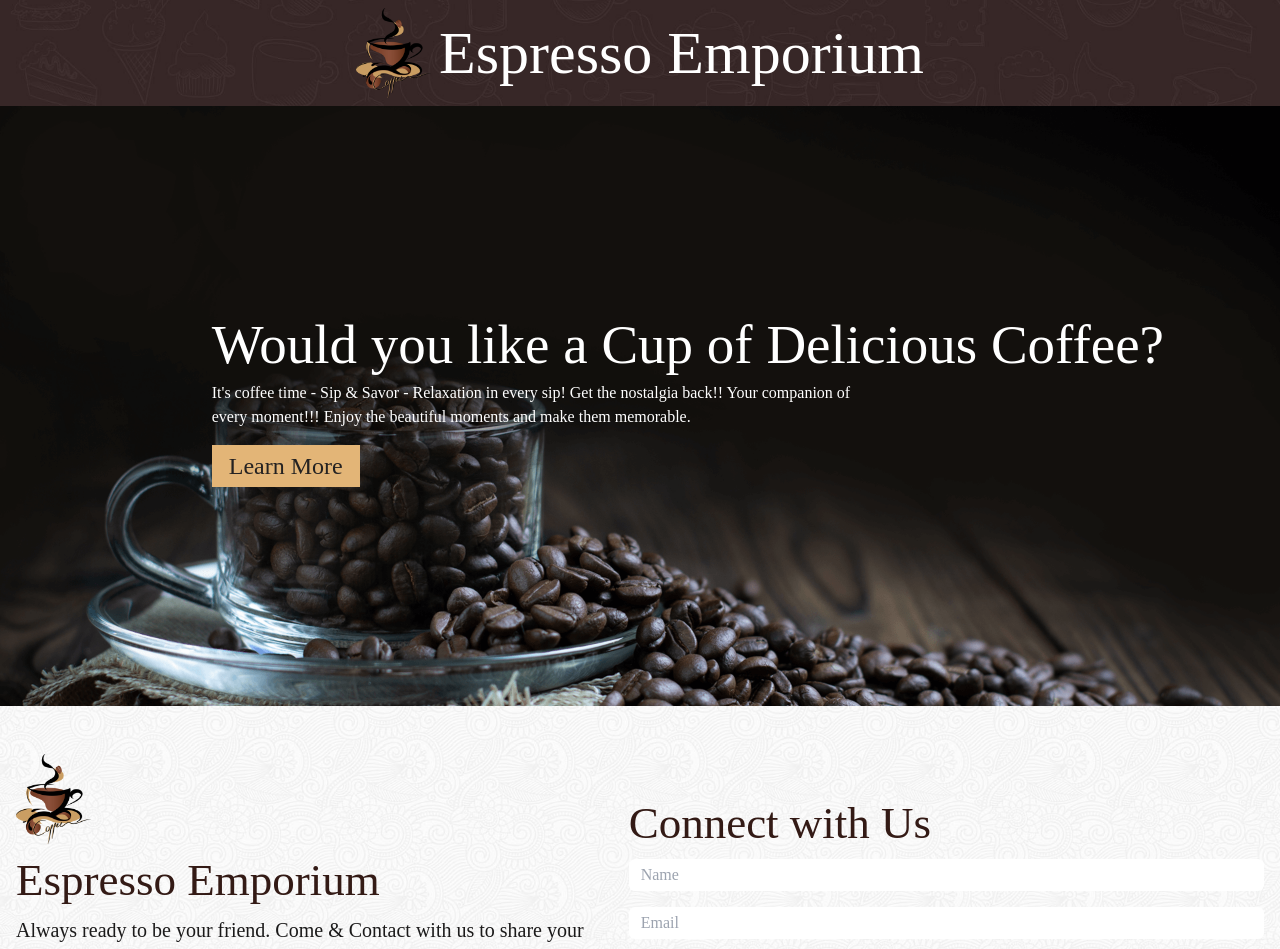
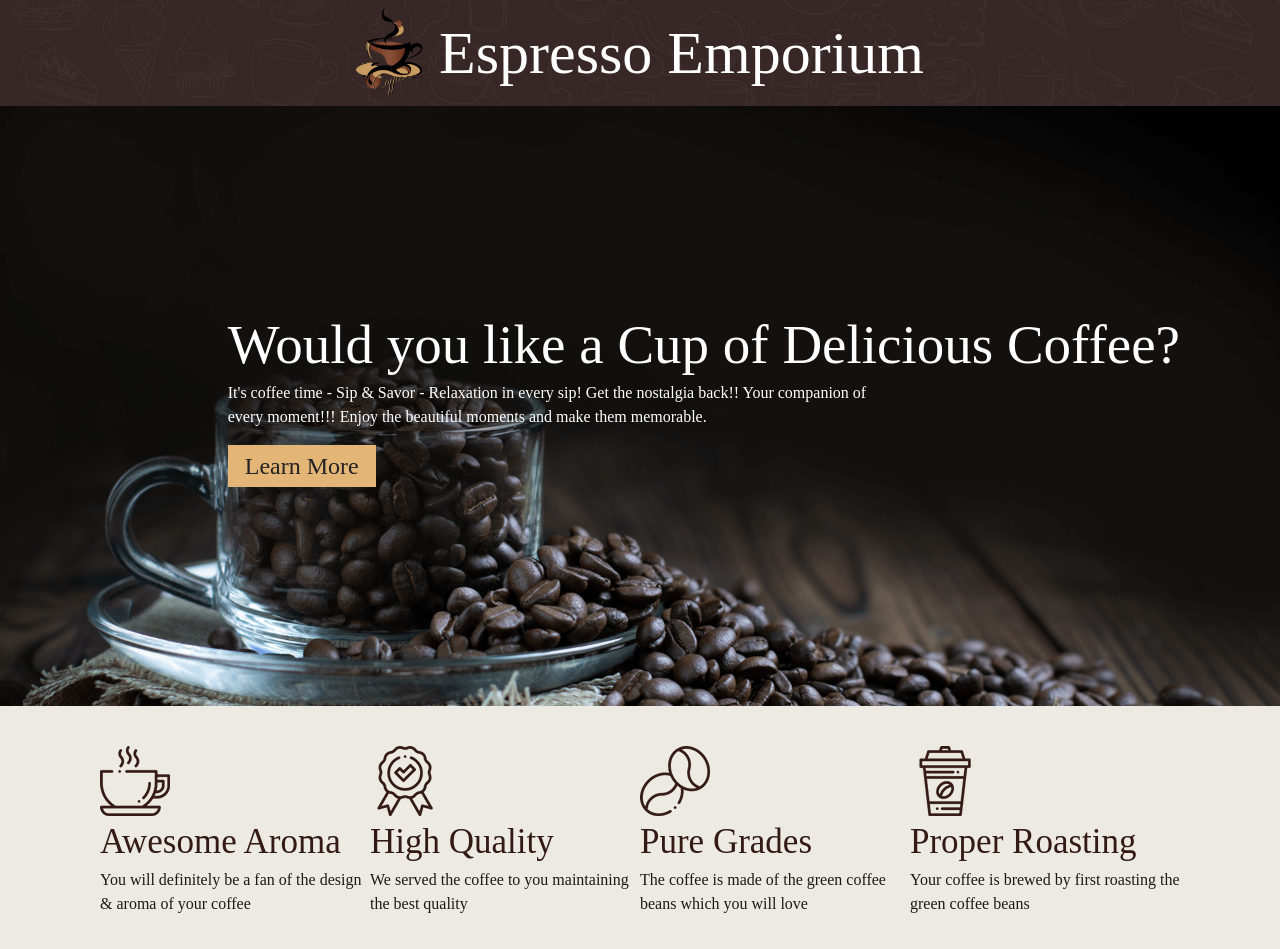
Before and after one commit to arnabsahawrk/coffee-store-client, a React (Vite) app: page / in a window 1280 px wide. Shown: the top 949 px of the page. Built offline with nearby package versions, Linux system fonts and the light colour scheme; a web font is replaced by a local one.

Commit message:
Product Details Showcase, Padding Horizontal

```diff
--- a/src/components/Banner/HomeBanner.jsx
+++ b/src/components/Banner/HomeBanner.jsx
@@ -6,8 +6,8 @@ const HomeBanner = () => {
       style={{ backgroundImage: `url(${homeBanner})` }}
       className="bg-no-repeat bg-center bg-cover h-[350px] md:h-[500px] lg:h-[600px]"
     >
-      <div className="container mx-auto px-4 h-full flex justify-center lg:justify-end items-center">
-        <div className="space-y-4 lg:mr-[100px] text-center lg:text-left">
+      <div className="container mx-auto px-4 h-full flex justify-center lg:justify-end items-center lg:px-[100px]">
+        <div className="space-y-4 text-center lg:text-left">
           <h1 className="text-white text-3xl md:text-4xl lg:text-[55px]">
             Would you like a Cup of Delicious Coffee?
           </h1>
--- /dev/null
+++ b/src/components/Banner/ShowcaseBanner.jsx
@@ -0,0 +1,67 @@
+import coffeeCup from "../../assets/images/icons/1.png";
+import sticker from "../../assets/images/icons/2.png";
+import coffeeSeed from "../../assets/images/icons/3.png";
+import coffeePaperCup from "../../assets/images/icons/4.png";
+
+const ShowcaseBanner = () => {
+  return (
+    <section className="bg-[#ECEAE3] py-10">
+      <div className="container mx-auto px-4 grid grid-cols-1 md:grid-cols-2 lg:grid-cols-4 gap-y-6 lg:px-[100px]">
+        <div className="gap-2 flex flex-col justify-center items-center lg:items-start text-center lg:text-left">
+          <img
+            className="size-[70px] object-cover"
+            src={coffeeCup}
+            alt="Coffee Cup"
+          />
+          <h2 className="text-[#331A15] text-2xl md:text-3xl lg:text-[35px]">
+            Awesome Aroma
+          </h2>
+          <p className="text-[#1B1A1A] max-w-[300px]">
+            You will definitely be a fan of the design & aroma of your coffee
+          </p>
+        </div>
+        <div className="gap-2 flex flex-col justify-center items-center lg:items-start text-center lg:text-left">
+          <img
+            className="size-[70px] object-cover"
+            src={sticker}
+            alt="Sticker"
+          />
+          <h2 className="text-[#331A15] text-2xl md:text-3xl lg:text-[35px]">
+            High Quality
+          </h2>
+          <p className="text-[#1B1A1A] max-w-[300px]">
+            We served the coffee to you maintaining the best quality
+          </p>
+        </div>
+        <div className="gap-2 flex flex-col justify-center items-center lg:items-start text-center lg:text-left">
+          <img
+            className="size-[70px] object-cover"
+            src={coffeeSeed}
+            alt="Coffee Seed"
+          />
+          <h2 className="text-[#331A15] text-2xl md:text-3xl lg:text-[35px]">
+            Pure Grades
+          </h2>
+          <p className="text-[#1B1A1A] max-w-[300px]">
+            The coffee is made of the green coffee beans which you will love
+          </p>
+        </div>
+        <div className="gap-2 flex flex-col justify-center items-center lg:items-start text-center lg:text-left">
+          <img
+            className="size-[70px] object-cover"
+            src={coffeePaperCup}
+            alt="Coffee Paper Cup"
+          />
+          <h2 className="text-[#331A15] text-2xl md:text-3xl lg:text-[35px]">
+            Proper Roasting
+          </h2>
+          <p className="text-[#1B1A1A] max-w-[300px]">
+            Your coffee is brewed by first roasting the green coffee beans
+          </p>
+        </div>
+      </div>
+    </section>
+  );
+};
+
+export default ShowcaseBanner;
--- a/src/components/common/Footer.jsx
+++ b/src/components/common/Footer.jsx
@@ -10,7 +10,7 @@ const Footer = () => {
         style={{ backgroundImage: `url(${footerBg1})` }}
         className="bg-no-repeat bg-center bg-cover pt-10 pb-5 bg-[#f6f6f6] bg-opacity-50"
       >
-        <div className="container mx-auto px-4 flex flex-col lg:flex-row justify-around items-center gap-4 py-2">
+        <div className="container mx-auto px-4 flex flex-col lg:flex-row justify-between items-center gap-4 py-2 lg:px-[100px]">
           <FooterDetails />
           <FooterContact />
         </div>
--- a/src/pages/HomePage.jsx
+++ b/src/pages/HomePage.jsx
@@ -1,5 +1,6 @@
 import { Helmet } from "react-helmet-async";
 import HomeBanner from "../components/Banner/HomeBanner";
+import ShowcaseBanner from "../components/Banner/ShowcaseBanner";
 
 const HomePage = () => {
   return (
@@ -9,6 +10,7 @@ const HomePage = () => {
       </Helmet>
       <section>
         <HomeBanner />
+        <ShowcaseBanner />
       </section>
     </>
   );
```
